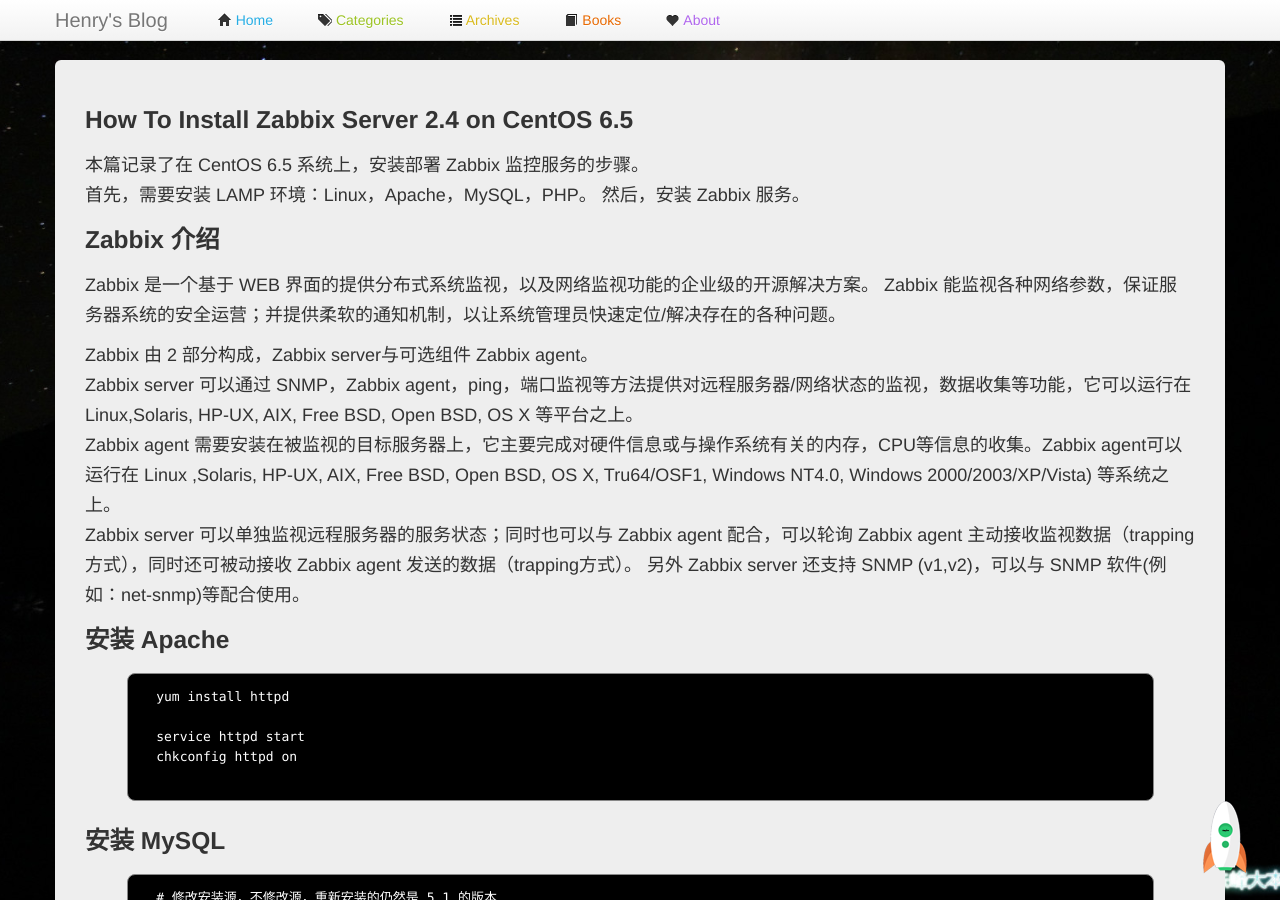
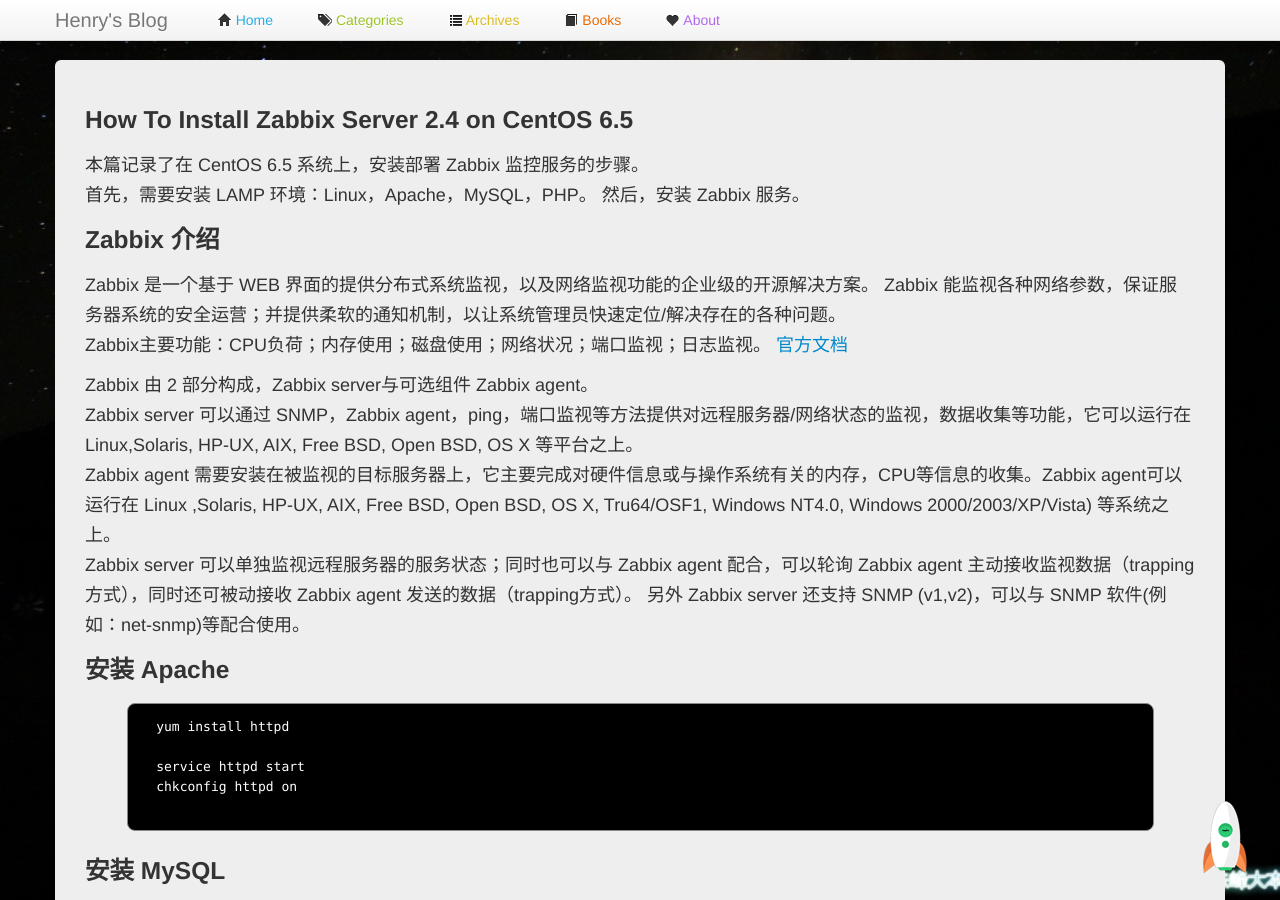
Before and after one commit to manageyp/manageyp.github.com, a Jekyll site: the page built from _posts/2015-11-26-how-to-install-zabbix-2.4-on-centos-6.5.html, in a window 1280 px wide and 900 px high. Built offline with Jekyll 4.4.1, drawn with Linux system fonts in a browser that asks for light colours; comment, search, counter and statistics services are not loaded.

Commit message:
[Change] how-to-install-zabbix-2.4-on-centos-6.5

```diff
--- a/_posts/2015-11-26-how-to-install-zabbix-2.4-on-centos-6.5.html
+++ b/_posts/2015-11-26-how-to-install-zabbix-2.4-on-centos-6.5.html
@@ -17,7 +17,10 @@ record_on: 2015-11-26
 <h3>Zabbix 介绍</h3>
 <p>
 Zabbix 是一个基于 WEB 界面的提供分布式系统监视，以及网络监视功能的企业级的开源解决方案。
-Zabbix 能监视各种网络参数，保证服务器系统的安全运营；并提供柔软的通知机制，以让系统管理员快速定位/解决存在的各种问题。
+Zabbix 能监视各种网络参数，保证服务器系统的安全运营；并提供柔软的通知机制，以让系统管理员快速定位/解决存在的各种问题。</br>
+
+Zabbix主要功能：CPU负荷；内存使用；磁盘使用；网络状况；端口监视；日志监视。
+<a href="https://www.zabbix.com/documentation/2.4" target="_blank">官方文档</a>
 </p>
 
 <p>
```
